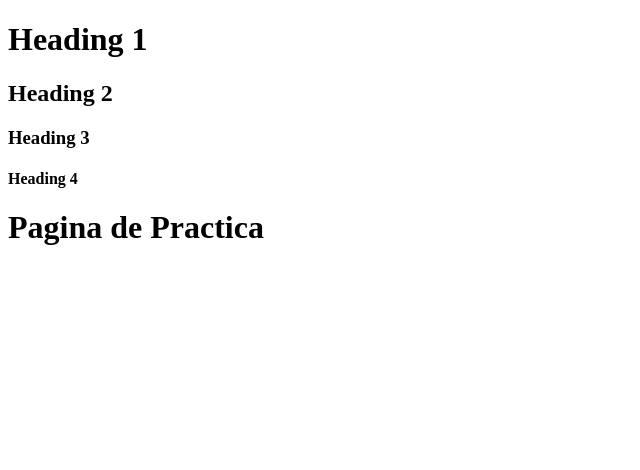
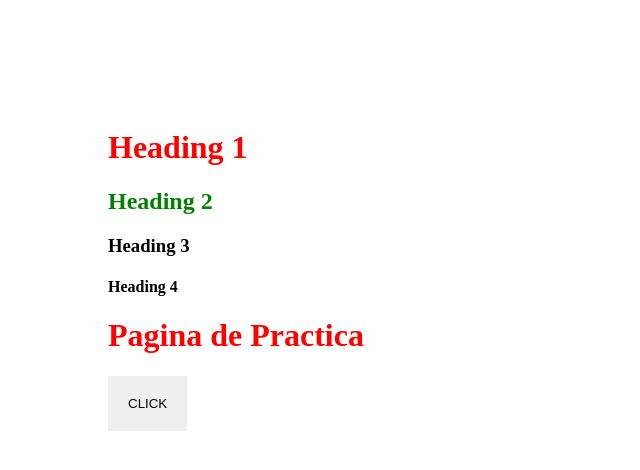
Before and after one commit to fedeemilo/practica-sergei, a plain HTML site: page index.html in a window 1280 px wide. Shown: the whole page, without its empty margins (0-640 px from the left). Drawn offline with Linux system fonts and the light colour scheme.

Commit message:
Agregando boton

```diff
--- a/index.html
+++ b/index.html
@@ -4,6 +4,7 @@
         <meta charset="UTF-8" />
         <meta http-equiv="X-UA-Compatible" content="IE=edge" />
         <meta name="viewport" content="width=device-width, initial-scale=1.0" />
+        <link rel="stylesheet" href="src/style.css" />
         <title>Proyecto Practica 1</title>
     </head>
     <body>
@@ -14,5 +15,7 @@
         <h4>Heading 4</h4>
 
         <h1>Pagina de Practica</h1>
+
+        <button>CLICK</button>
     </body>
 </html>
--- /dev/null
+++ b/src/style.css
@@ -0,0 +1,16 @@
+body {
+    padding: 100px;
+}
+
+h1 {
+    color: red;
+}
+
+h2 {
+    color: green;
+}
+
+button {
+    border: none;
+    padding: 20px;
+}
```
